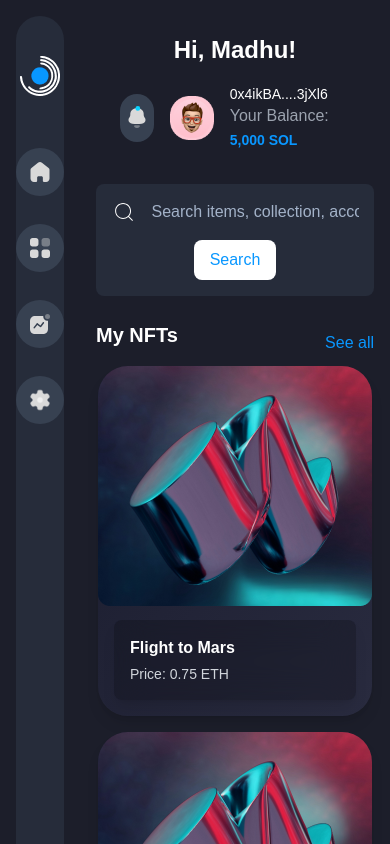
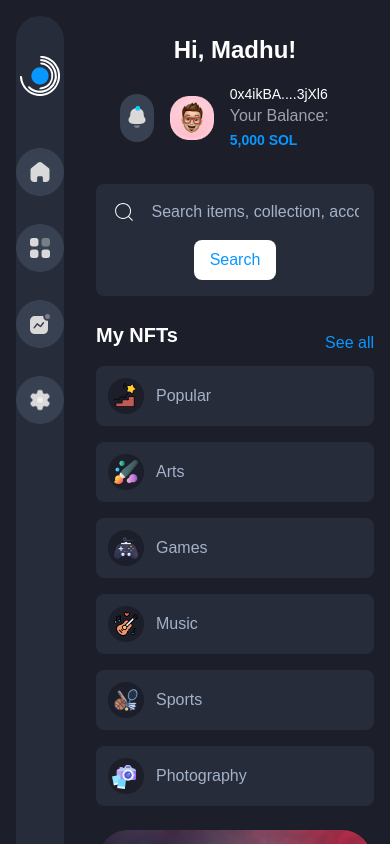
Before and after one commit to KaushikKC/TaskHive.ai, a React (Create React App) app in the folder frontend/: page / in a window 390 px wide. Shown: the top 844 px of the page. Built offline with nearby package versions, Linux system fonts and the light colour scheme; a web font is replaced by a local one.

Commit message:
responsiveness added

```diff
--- a/frontend/src/pages/NFTDashboard.jsx
+++ b/frontend/src/pages/NFTDashboard.jsx
@@ -29,6 +29,202 @@ export const NFTDashboard = () => {
     setShowPopup(false);
   };
   return (
+    // <div className="bg-[#1C1E2A] text-white min-h-screen p-4 font-anta">
+    //   <header className="flex justify-between items-center pt-4 px-6">
+    //     <h1 className="text-[24px] font-bold font-tektur text-[40px]">
+    //       Hi, Madhu!
+    //     </h1>
+    //     <div className="flex items-center space-x-4 ">
+    //       <div className="w-12 h-12 bg-gray-700 rounded-full flex items-center justify-center cursor-pointer hover:bg-[#0997FF]">
+    //         <img src={message} alt="" className="w-6 h-6 " />
+    //       </div>
+
+    //       <img src={avatar} alt="Profile" className="w-11 h-11 " />
+    //       <div>
+    //         <div>
+    //           <p>0x4ikBA....3jXl6</p>
+    //         </div>
+    //         <div>
+    //           <span className="text-gray-400">Your Balance:</span>
+    //           <span className="text-[#0997FF] font-semibold">5,000 SOL</span>
+    //         </div>
+    //       </div>
+    //     </div>
+    //   </header>
+
+    //   <main className="grid grid-cols-12 gap-6 mt-8">
+    //     {/* Left section */}
+    //     <section className="col-span-7">
+    //       {/* Search bar */}
+    //       <div className="flex items-center bg-[#262C3A] rounded-lg p-4 mb-6 font-anta">
+    //         <div className="flex items-center space-x-4 flex-grow">
+    //           <CiSearch className="w-6 h-6" />
+    //           <input
+    //             type="text"
+    //             placeholder="Search items, collection, accounts"
+    //             className="flex-grow bg-transparent outline-none text-white placeholder-[#A3B2C8]"
+    //           />
+    //         </div>
+    //         <button className="bg-white text-[#0997FF] hover:bg-[#0997FF] px-4 py-2 rounded-lg hover:text-white">
+    //           Search
+    //         </button>
+    //       </div>
+
+    //       {/* NFT Cards */}
+    //       <div>
+    //         <div className="flex justify-between items-center">
+    //           <p className="text-[22px] font-bold mb-4 font-tektur">My NFTs</p>
+    //           <p className="text-[16px] mb-4 text-[#0997FF] cursor-pointer">
+    //             See all
+    //           </p>
+    //         </div>
+    // <div className="mb-6 gap-6 flex ">
+    //   <div className="bg-[#262C3A] flex items-center space-x-3 w-fit p-3 rounded-lg cursor-pointer">
+    //     <img src={popular} alt="" className="w-9 h-9" />
+    //     <p className="text-[#A3B2C8]">Popular</p>
+    //   </div>
+    //   <div className="bg-[#262C3A] flex items-center space-x-2 w-fit p-3 rounded-lg cursor-pointer">
+    //     <img src={art} alt="" className="w-9 h-9" />
+    //     <p className="text-[#A3B2C8]">Arts</p>
+    //   </div>
+    //   <div className="bg-[#262C3A] flex items-center space-x-3 w-fit p-3 rounded-lg cursor-pointer">
+    //     <img src={game} alt="" className="w-9 h-9" />
+    //     <p className="text-[#A3B2C8]">Games</p>
+    //   </div>
+    //   <div className="bg-[#262C3A] flex items-center space-x-3 w-fit p-3 rounded-lg cursor-pointer">
+    //     <img src={music} alt="" className="w-9 h-9" />
+    //     <p className="text-[#A3B2C8]">Music</p>
+    //   </div>
+    //   <div className="bg-[#262C3A] flex items-center space-x-3 w-fit p-3 rounded-lg cursor-pointer">
+    //     <img src={sport} alt="" className="w-9 h-9" />
+    //     <p className="text-[#A3B2C8]">Sports</p>
+    //   </div>
+    //   <div className="bg-[#262C3A] flex items-center space-x-3 w-fit p-3 rounded-lg cursor-pointer">
+    //     <img src={photo} alt="" className="w-9 h-9" />
+    //     <p className="text-[#A3B2C8]">Photography</p>
+    //   </div>
+    // </div>
+    //         <div className="grid grid-cols-3 gap-6">
+    //           <NFTCard
+    //             title="The Future wave #23"
+    //             creator="@spaceman"
+    //             timeRemaining="12h 14m 16s"
+    //             bid="0.24 BTC"
+    //           />
+    //           <NFTCard
+    //             title="Astro World #244"
+    //             creator="@astrowave"
+    //             timeRemaining="12h 14m 16s"
+    //             bid="0.24 BTC"
+    //           />
+    //           <NFTCard
+    //             title="Cyber Art #234"
+    //             creator="@cybermask"
+    //             timeRemaining="7h 09m 20s"
+    //             bid="0.24 BTC"
+    //           />
+    //         </div>
+    //       </div>
+    //       <div>
+    //         <div className="flex justify-between items-center">
+    //           <p className="text-[22px] font-bold my-4 font-tektur">
+    //             Recommended
+    //           </p>
+    //           <p className="text-[16px] mb-4 text-[#0997FF] cursor-pointer">
+    //             See all
+    //           </p>
+    //         </div>
+
+    //         <div className="grid grid-cols-3 gap-6">
+    //           <NFTCard
+    //             title="The Future wave #23"
+    //             creator="@spaceman"
+    //             timeRemaining="12h 14m 16s"
+    //             bid="0.24 BTC"
+    //           />
+    //           <NFTCard
+    //             title="Astro World #244"
+    //             creator="@astrowave"
+    //             timeRemaining="12h 14m 16s"
+    //             bid="0.24 BTC"
+    //           />
+    //           <NFTCard
+    //             title="Cyber Art #234"
+    //             creator="@cybermask"
+    //             timeRemaining="7h 09m 20s"
+    //             bid="0.24 BTC"
+    //           />
+    //         </div>
+    //       </div>
+    //     </section>
+
+    //     {/* Right section */}
+    //     <section className="col-span-5 bg-[#262C3A]">
+    //       {/* Chart Summary */}
+    //       <div className=" rounded-lg p-4 ">
+    //         <h2 className="text-[22px] font-bold mb-4 font-tektur">
+    //           Chart Summary
+    //         </h2>
+    //         <div className=" bg-gray-700 rounded-lg">
+    //           {/* Placeholder for the chart */}
+    //           <Chart />
+    //         </div>
+    //       </div>
+
+    //       {/* Quick Actions */}
+    //       <div className="rounded-lg p-4 ">
+    //         <h2 className="text-[22px] font-bold mb-4 font-tektur">
+    //           Quick Actions
+    //         </h2>
+    //         <div className="grid grid-cols-3 gap-4">
+    //           <QuickActionCard
+    //             title="Create New Task"
+    //             emoji="️✍️"
+    //             bgColor="bg-[#694797]"
+    //             bgImage={cardbg1}
+    //             onGoClick={handleShowPopup}
+    //           />
+    //           <QuickActionCard
+    //             title="NFT Marketplace"
+    //             emoji="💰"
+    //             bgColor="bg-[#0997FF]"
+    //             bgImage={cardbg2}
+    //             onGoClick={handleShowPopup}
+    //           />
+    //           <QuickActionCard
+    //             title="Explore Insights"
+    //             emoji="🌐"
+    //             bgColor="bg-[#525151]"
+    //             bgImage={cardbg3}
+    //             onGoClick={handleShowPopup}
+    //           />
+    //         </div>
+    //       </div>
+
+    //       {/* Trending Insights */}
+    //       <div className=" rounded-lg p-4">
+    //         <h2 className="text-[22px] font-bold mb-4 font-tektur">
+    //           Trending Insights
+    //         </h2>
+    //         <div className="grid grid-cols-2 gap-4">
+    //           <NFTCard
+    //             title="The Future wave #23"
+    //             creator="@spaceman"
+    //             timeRemaining="12h 14m 16s"
+    //             bid="0.24 BTC"
+    //           />
+    //           <NFTCard
+    //             title="The Future wave #23"
+    //             creator="@spaceman"
+    //             timeRemaining="12h 14m 16s"
+    //             bid="0.24 BTC"
+    //           />
+    //         </div>
+    //       </div>
+    //       {showPopup && <AIPromptPopup onClose={handleClosePopup} />}
+    //     </section>
+    //   </main>
+    // </div>
     <div className="bg-[#1C1E2A] text-white min-h-screen p-4 font-anta">
       {/* Header */}
       <header className="flex flex-col md:flex-row justify-between items-center pt-4 px-6">
@@ -79,6 +275,33 @@ export const NFTDashboard = () => {
                 See all
               </p>
             </div>
+            <div className="mb-6 gap-4 flex flex-wrap justify-center sm:justify-start">
+              <div className="bg-[#262C3A] flex items-center space-x-3 p-3 rounded-lg cursor-pointer w-full sm:w-auto">
+                <img src={popular} alt="" className="w-9 h-9" />
+                <p className="text-[#A3B2C8]">Popular</p>
+              </div>
+              <div className="bg-[#262C3A] flex items-center space-x-3 p-3 rounded-lg cursor-pointer w-full sm:w-auto">
+                <img src={art} alt="" className="w-9 h-9" />
+                <p className="text-[#A3B2C8]">Arts</p>
+              </div>
+              <div className="bg-[#262C3A] flex items-center space-x-3 p-3 rounded-lg cursor-pointer w-full sm:w-auto">
+                <img src={game} alt="" className="w-9 h-9" />
+                <p className="text-[#A3B2C8]">Games</p>
+              </div>
+              <div className="bg-[#262C3A] flex items-center space-x-3 p-3 rounded-lg cursor-pointer w-full sm:w-auto">
+                <img src={music} alt="" className="w-9 h-9" />
+                <p className="text-[#A3B2C8]">Music</p>
+              </div>
+              <div className="bg-[#262C3A] flex items-center space-x-3 p-3 rounded-lg cursor-pointer w-full sm:w-auto">
+                <img src={sport} alt="" className="w-9 h-9" />
+                <p className="text-[#A3B2C8]">Sports</p>
+              </div>
+              <div className="bg-[#262C3A] flex items-center space-x-3 p-3 rounded-lg cursor-pointer w-full sm:w-auto">
+                <img src={photo} alt="" className="w-9 h-9" />
+                <p className="text-[#A3B2C8]">Photography</p>
+              </div>
+            </div>
+
             <div className="flex flex-wrap gap-4">
               <NFTCard title="The Future wave #23" creator="@spaceman" />
               <NFTCard title="Astro World #244" creator="@astrowave" />
@@ -103,7 +326,7 @@ export const NFTDashboard = () => {
         </section>
 
         {/* Right Section */}
-        <section className="lg:col-span-5 bg-[#262C3A]">
+        <section className="lg:col-span-5">
           {/* Chart Summary */}
           <div className="bg-[#262C3A] rounded-lg p-4 mb-6">
             <h2 className="text-[20px] font-bold mb-4">Chart Summary</h2>
```
